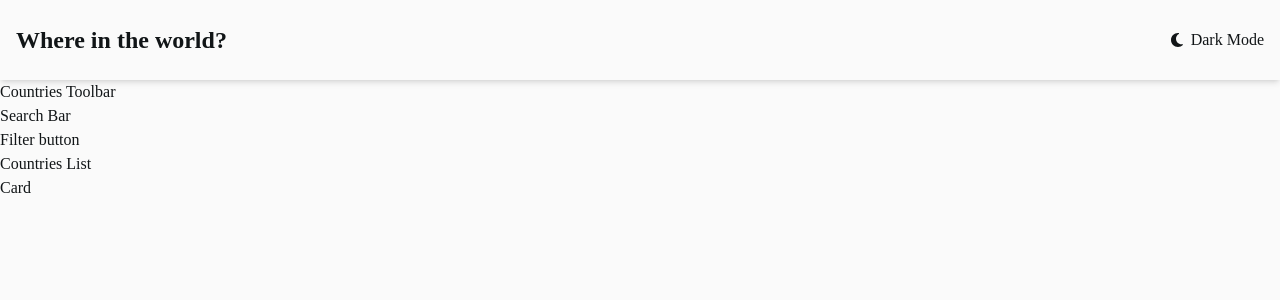
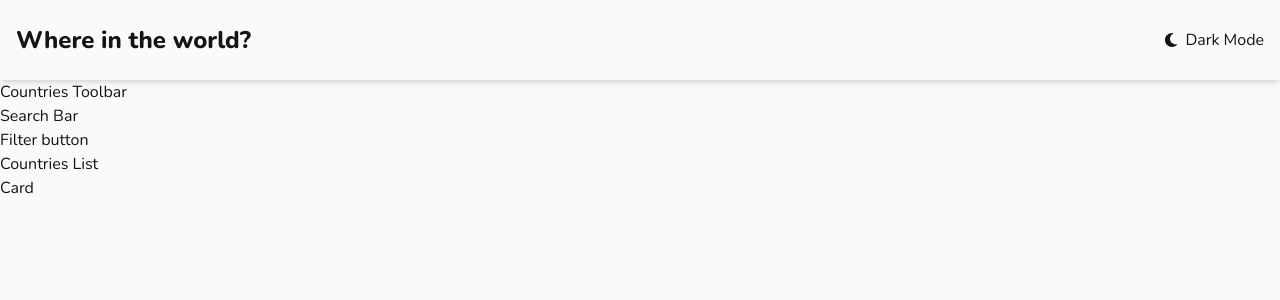
Before and after one commit to IEdiong/countries-app, a Next.js app: page / in a window 1280 px wide. Shown: the top 300 px of the page. Built offline with nearby package versions, Linux system fonts and the light colour scheme.

Commit message:
fix theme switcher

```diff
--- a/src/app/components/ui/icon.tsx
+++ /dev/null
@@ -1,14 +0,0 @@
-import { FontAwesomeIcon } from '@fortawesome/react-fontawesome';
-import { faMoon, faSun } from '@fortawesome/free-solid-svg-icons';
-
-interface ThemeIcon {
-  mode: 'light' | 'dark';
-}
-
-export const MoonIcon = function ({ mode, ...props }: ThemeIcon) {
-  if (mode === 'light') {
-    return <FontAwesomeIcon icon={faSun} {...props} />;
-  } else {
-    return <FontAwesomeIcon icon={faMoon} {...props} />;
-  }
-};
--- a/src/app/components/ui/themeToggler.tsx
+++ b/src/app/components/ui/themeToggler.tsx
@@ -1,5 +1,7 @@
+'use client';
 import { FC, useEffect, useState } from 'react';
-import { MoonIcon } from './icon';
+import { FontAwesomeIcon } from '@fortawesome/react-fontawesome';
+import { faMoon, faSun } from '@fortawesome/free-solid-svg-icons';
 import { useTheme } from 'next-themes';
 
 const ThemeToggler: FC = () => {
@@ -20,7 +22,7 @@ const ThemeToggler: FC = () => {
         className="capitalize flex gap-2 items-center"
         onClick={() => setTheme('dark')}
       >
-        <MoonIcon mode="dark" />
+        <FontAwesomeIcon icon={faMoon} />
         <span>dark mode</span>
       </button>
     );
@@ -30,7 +32,7 @@ const ThemeToggler: FC = () => {
         className="capitalize flex gap-2 items-center"
         onClick={() => setTheme('light')}
       >
-        <MoonIcon mode="light" />
+        <FontAwesomeIcon icon={faSun} />
         <span>light mode</span>
       </button>
     );
--- a/src/app/layout.tsx
+++ b/src/app/layout.tsx
@@ -1,5 +1,5 @@
 import './globals.css';
-import { Inter } from 'next/font/google';
+import { Nunito } from 'next/font/google';
 import Header from '@/components/header';
 import Script from 'next/script';
 import { config } from '@fortawesome/fontawesome-svg-core';
@@ -7,8 +7,7 @@ import '@fortawesome/fontawesome-svg-core/styles.css';
 config.autoAddCss = false;
 import { ThemeProvider } from './components/themeProvider';
 
-// const inter = Inter({ subsets: ['latin'] });
-const nunito = Inter({ subsets: ['latin'], variable: '--font-nunito' });
+const nunito = Nunito({ subsets: ['latin'], variable: '--font-nunito' });
 
 export const metadata = {
   title: 'Where in the world? | Home',
@@ -23,7 +22,7 @@ export default function RootLayout({
   return (
     <html lang="en">
       <body
-        className={`${nunito.variable} text-v-dark-blue bg-v-light-gray dark:bg-v-dark-blue-bg dark:text-white`}
+        className={`${nunito.variable} font-sans text-v-dark-blue bg-v-light-gray dark:bg-v-dark-blue-bg dark:text-white`}
       >
         <ThemeProvider attribute="class">
           <Header />
```
